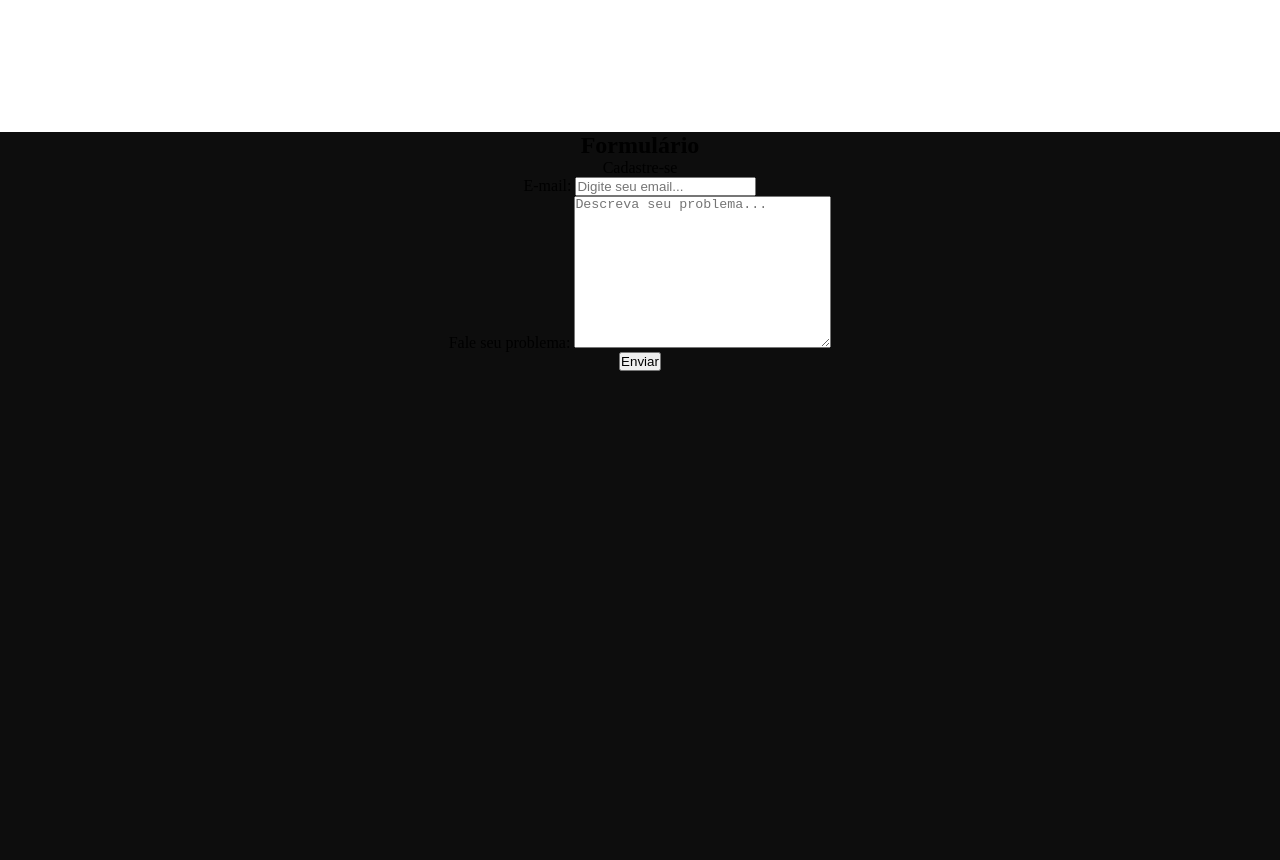
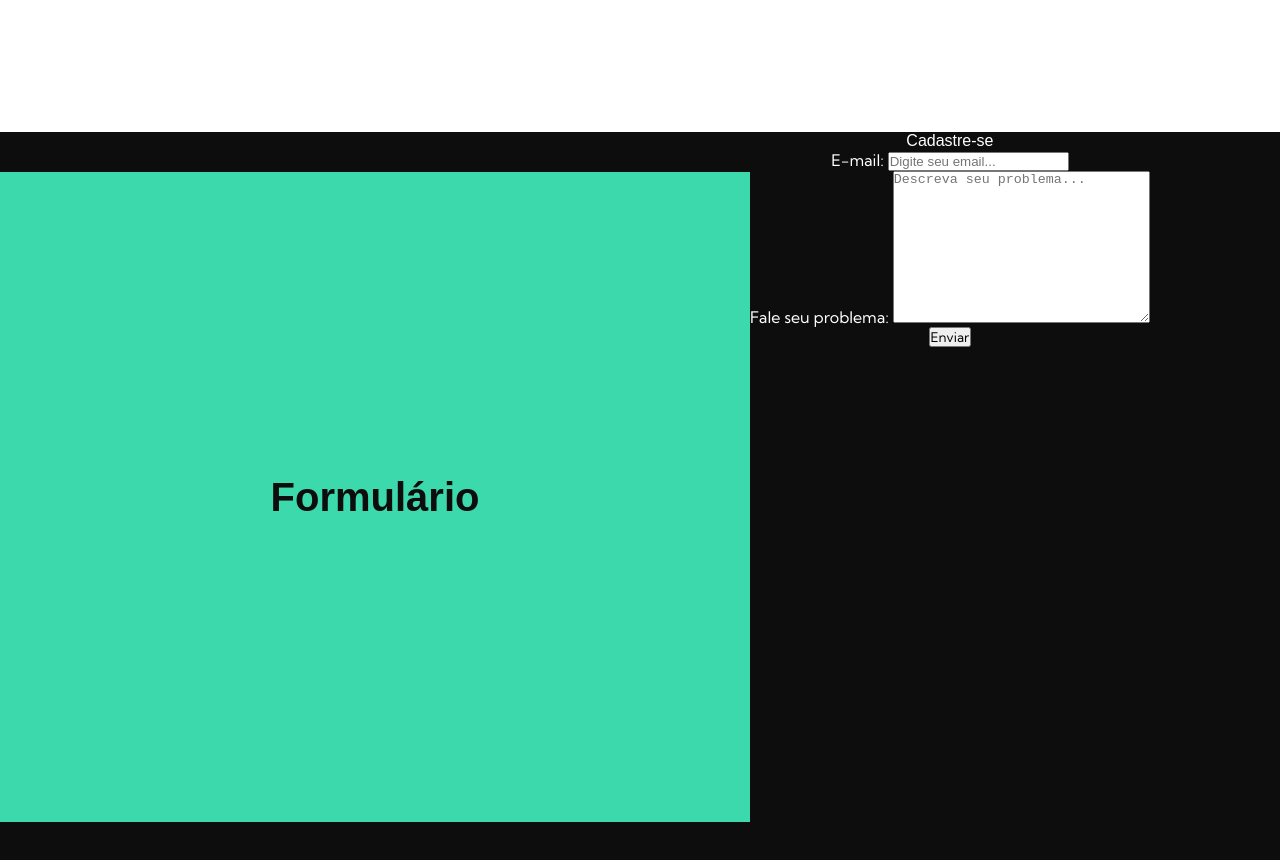
Before and after one commit to Iglxsias/ItsGame, a plain HTML site: page index.html in a window 1280 px wide. Shown: the part 2400-3260 px from the top of the page. Drawn offline with Linux system fonts and the light colour scheme; a web font is replaced by a local one.

Commit message:
feat: continuando o formulario

```diff
--- a/index.html
+++ b/index.html
@@ -82,7 +82,11 @@
     <section id="formulario">
 
         <div class="banner">
-            <h2>Formulário</h2>
+            <div class="fundo-banner">
+            <div class="banner-verde">
+                <h2>Formulário</h2>
+            </div>
+
             <form>
                 <div class="titulo-formulario">
                     <p>Cadastre-se</p>
@@ -97,7 +101,11 @@
                 </div>
                 <button type="submit">Enviar</button>
             </form>
+            </div>
         </div>
+    </section>
+    <section id="">
+
     </section>
 
 </body>
--- a/style.css
+++ b/style.css
@@ -278,10 +278,48 @@ header .container-grid{
     transition: 200ms ease;
 }
 
-.banner-formulario{
+.fundo-banner
+{   height: 100vh;
+    background-color: #0d0d0d;
+    display: flex;
+    flex-direction: row;}
+
+.banner h2{
+    font-family: "Arial";
+    font-size: 40px;
+    color: var(--preto-itsgame);
+    width: 100%;
+    display: flex;
+    justify-content: center;
+}
+
+.banner-verde
+{   height: 650px;
+    width: 750px;
+    background-color: #3bd9ac;
+    display: flex;
+    align-items: center;
+    justify-content: center;
+    margin: 40px 0;}
+
+#formulario {
+    text-align:center;
+
 
 }
 
-#formulario {
-    text-align:center;
+.titulo-formulario{
+    color: white;
+
+    font-family: "Arial";
 }
+
+.campo {
+    color: white;
+
+    font-family: "Kumbh";
+}
+
+#formulario form button{
+    font-family: "Kumbh";
+}
```
